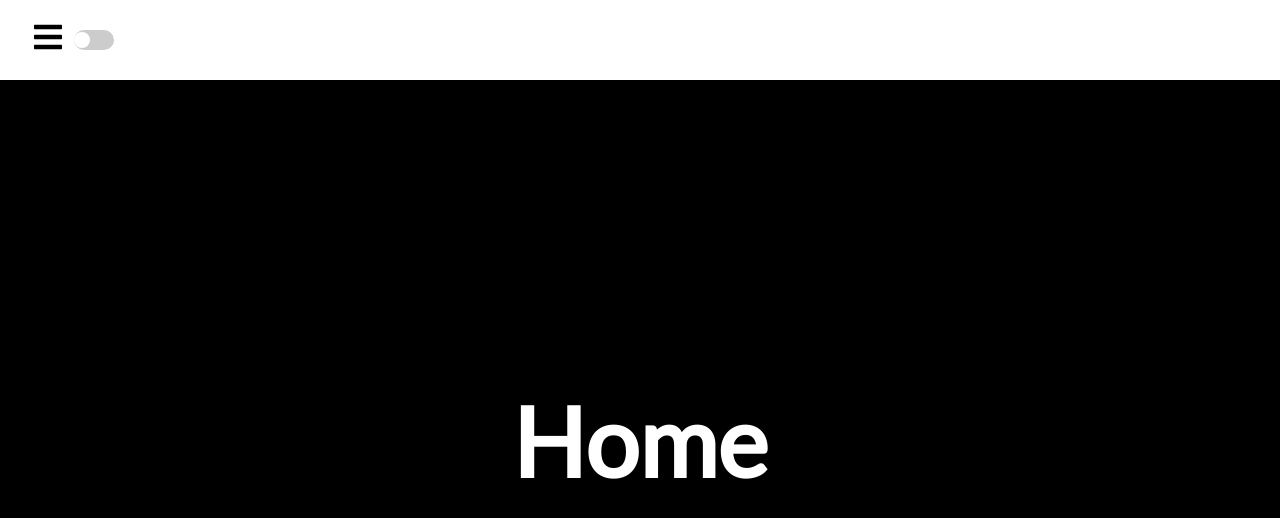
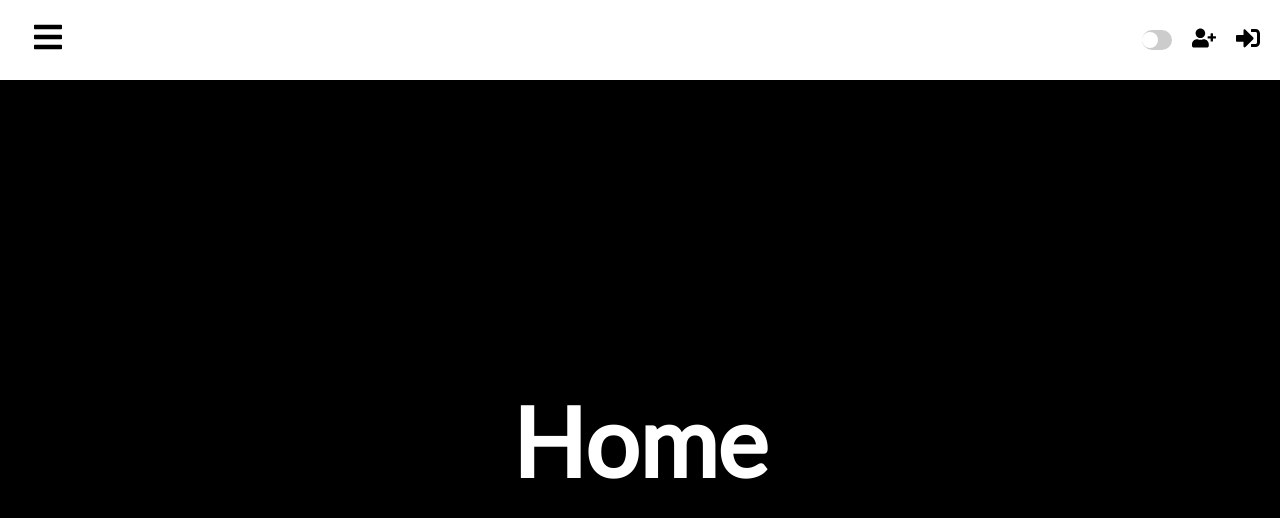
Before and after one commit to MikaelEngvall/headhunter-sidebare-final, a React (Create React App) app: page / in a window 1280 px wide. Shown: the top 518 px of the page. Built offline with nearby package versions, Linux system fonts and the light colour scheme.

Commit message:
Placed the toiggler to the right side of the navbar

```diff
--- a/src/App.css
+++ b/src/App.css
@@ -138,3 +138,63 @@ span {
 .toggle-switch input[type="checkbox"]:checked+label:before {
   left: calc(100% - 16px);
 }
+
+.auth-icons {
+  display: flex;
+  align-items: center;
+  margin-left: auto;
+  /* Aligns the icons to the right */
+  margin-right: 20px;
+  /* Adds some space between the icons and the edge of the navbar */
+}
+
+.auth-icon,
+.toggle-switch {
+  font-size: 1.5rem;
+  /* Adjust the font size as needed */
+  color: #000;
+  /* Change the color as needed */
+  margin-left: 20px;
+  /* Adjust the margin between icons */
+  text-decoration: none;
+}
+
+.auth-icon:hover {
+  color: #555;
+  /* Change the hover color as needed */
+}
+
+.toggle-switch input[type="checkbox"] {
+  display: none;
+}
+
+.toggle-switch label {
+  display: inline-block;
+  width: 30px;
+  height: 20px;
+  background-color: #ccc;
+  border-radius: 10px;
+  position: relative;
+  cursor: pointer;
+}
+
+.toggle-switch label:before {
+  content: '';
+  position: absolute;
+  width: 16px;
+  height: 16px;
+  border-radius: 50%;
+  background-color: #fff;
+  top: 50%;
+  transform: translateY(-50%);
+  transition: 0.3s;
+}
+
+.toggle-switch input[type="checkbox"]:checked+label {
+  background-color: #2196F3;
+  /* Change this color to match your theme */
+}
+
+.toggle-switch input[type="checkbox"]:checked+label:before {
+  left: calc(100% - 16px);
+}
--- a/src/components/Navbar.js
+++ b/src/components/Navbar.js
@@ -23,6 +23,7 @@ function Navbar() {
                     <Link to="#" className='menu-bars'>
                         <FaIcons.FaBars onClick={showSidebar} />
                     </Link>
+                    <div className="auth-icons">
                         <div className="toggle-switch">
                             <input
                                 type="checkbox"
@@ -31,6 +32,15 @@ function Navbar() {
                                 onChange={toggleDarkMode}
                             />
                             <label htmlFor="darkModeToggle" />
+                        </div>
+                        <Link to="/signup" className="auth-icon">
+                            {/* Replace with your signup icon */}
+                            <FaIcons.FaUserPlus />
+                        </Link>
+                        <Link to="/login" className="auth-icon">
+                            {/* Replace with your login icon */}
+                            <FaIcons.FaSignInAlt />
+                        </Link>
                     </div>
                 </div>
                 <nav className={sidebar ? 'nav-menu active' : 'nav-menu'}>
```
Lines whose indentation alone changed are shown as unchanged.
